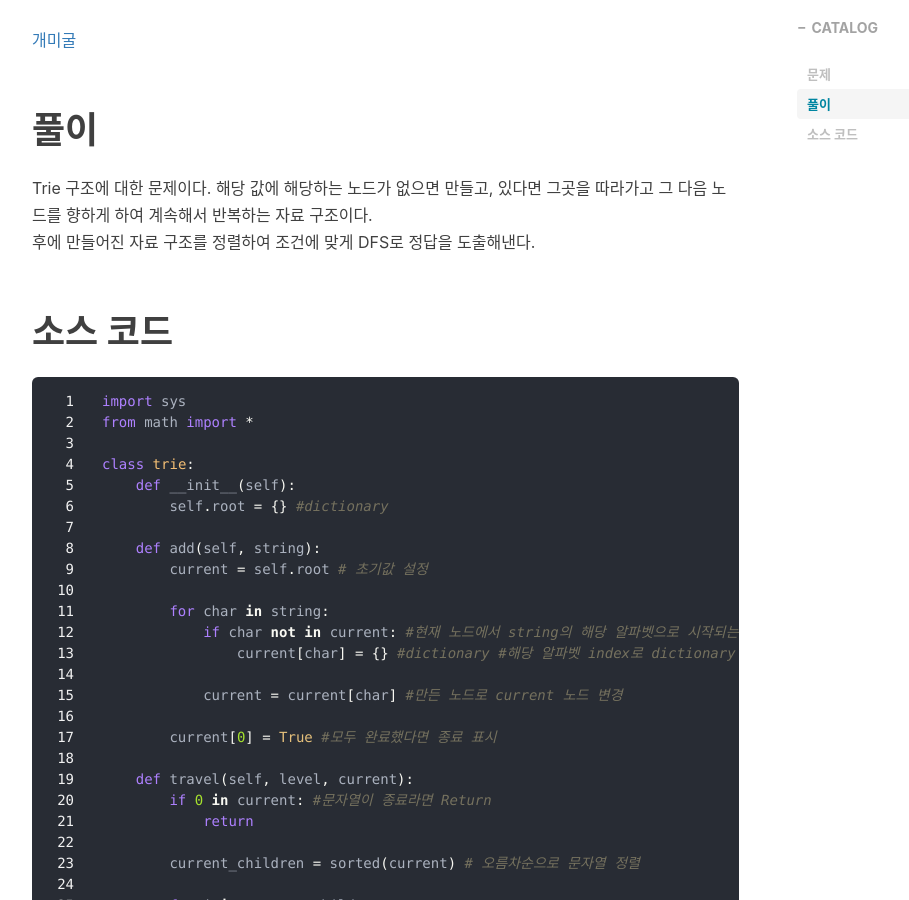
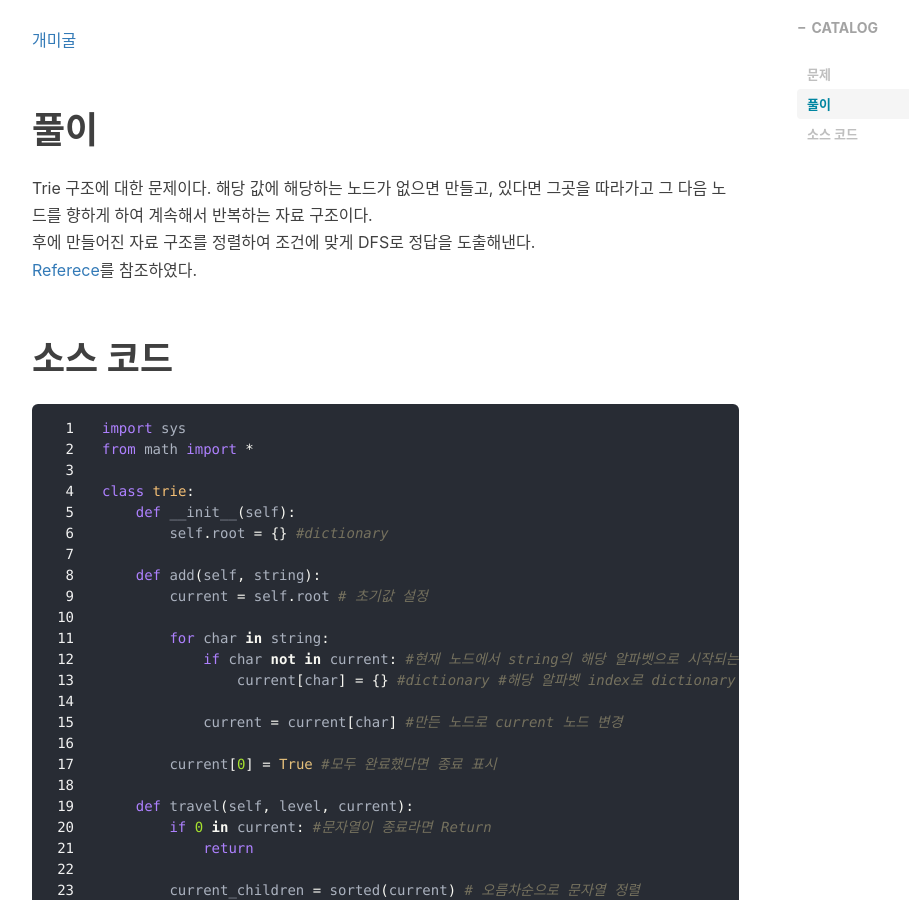
Before and after one commit to scatdelight/scatdelight.github.io, a Jekyll site: the page built from _posts/2021-10-05-BOJ-14725-Python.md, in a window 1280 px wide and 900 px high, scrolled down 696 px. Shown: the whole window, without its empty margins (233-1142 px from the left). Built offline with Jekyll 4.4.1, drawn with Linux system fonts in a browser that asks for light colours; nearby versions of some CDN libraries; some web fonts are replaced; comment, search, counter and statistics services are not loaded.

Commit message:
Update 2021-10-05-BOJ-14725-Python.md

```diff
--- a/_posts/2021-10-05-BOJ-14725-Python.md
+++ b/_posts/2021-10-05-BOJ-14725-Python.md
@@ -19,6 +19,7 @@ tags:
 
 Trie 구조에 대한 문제이다. 해당 값에 해당하는 노드가 없으면 만들고, 있다면 그곳을 따라가고 그 다음 노드를 향하게 하여 계속해서 반복하는 자료 구조이다.
 후에 만들어진 자료 구조를 정렬하여 조건에 맞게 DFS로 정답을 도출해낸다.
+[Referece](https://cotak.tistory.com/3#recentComments)를 참조하였다.
 
 # 소스 코드
 
```
